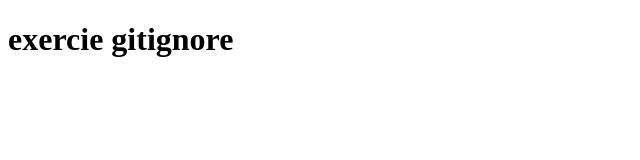
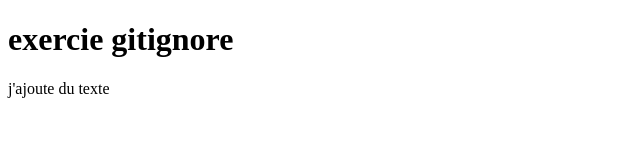
Before and after one commit to chrislaf63/exercice_git2, a plain HTML site: page index.html in a window 1280 px wide. Shown: the whole page, without its empty margins (0-640 px from the left). Drawn offline with Linux system fonts and the light colour scheme.

Commit message:
essais de modif sur nouvelle branche

```diff
--- a/index.html
+++ b/index.html
@@ -7,5 +7,6 @@
 </head>
 <body>
     <h1>exercie gitignore</h1>
+    <p>j'ajoute du texte</p>
 </body>
 </html>
```
